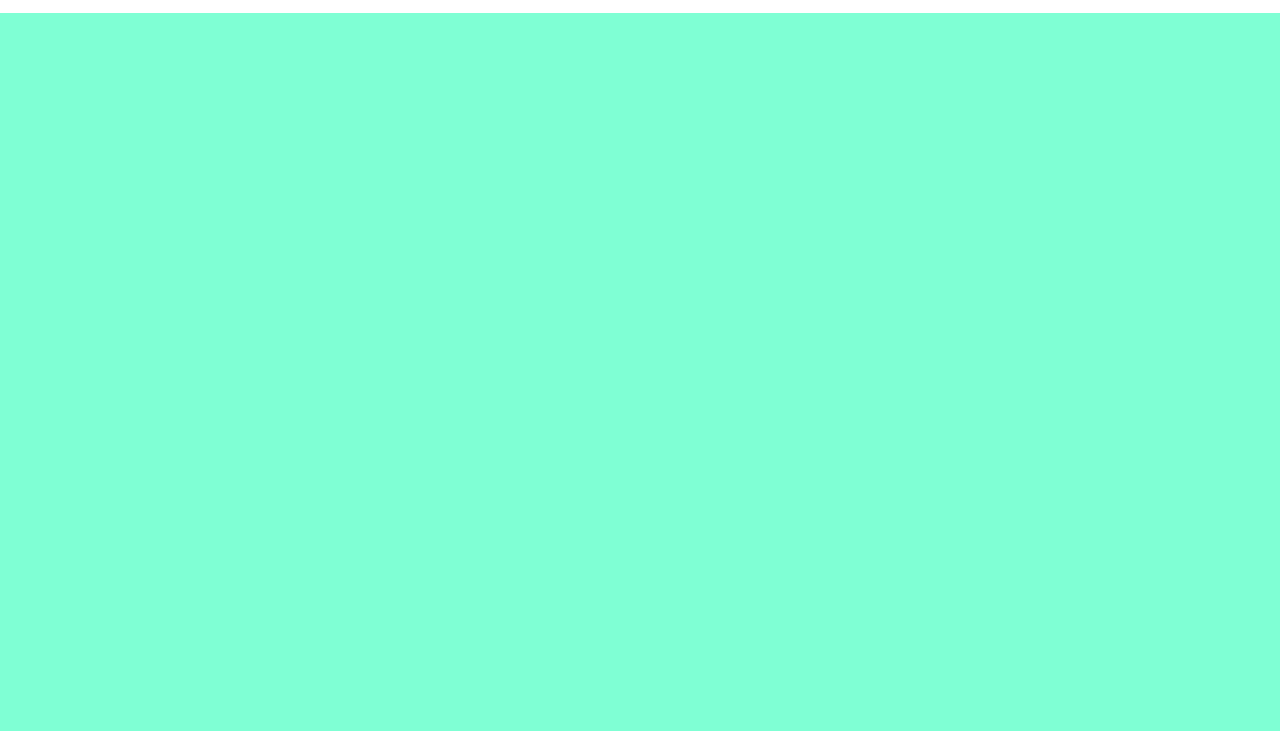
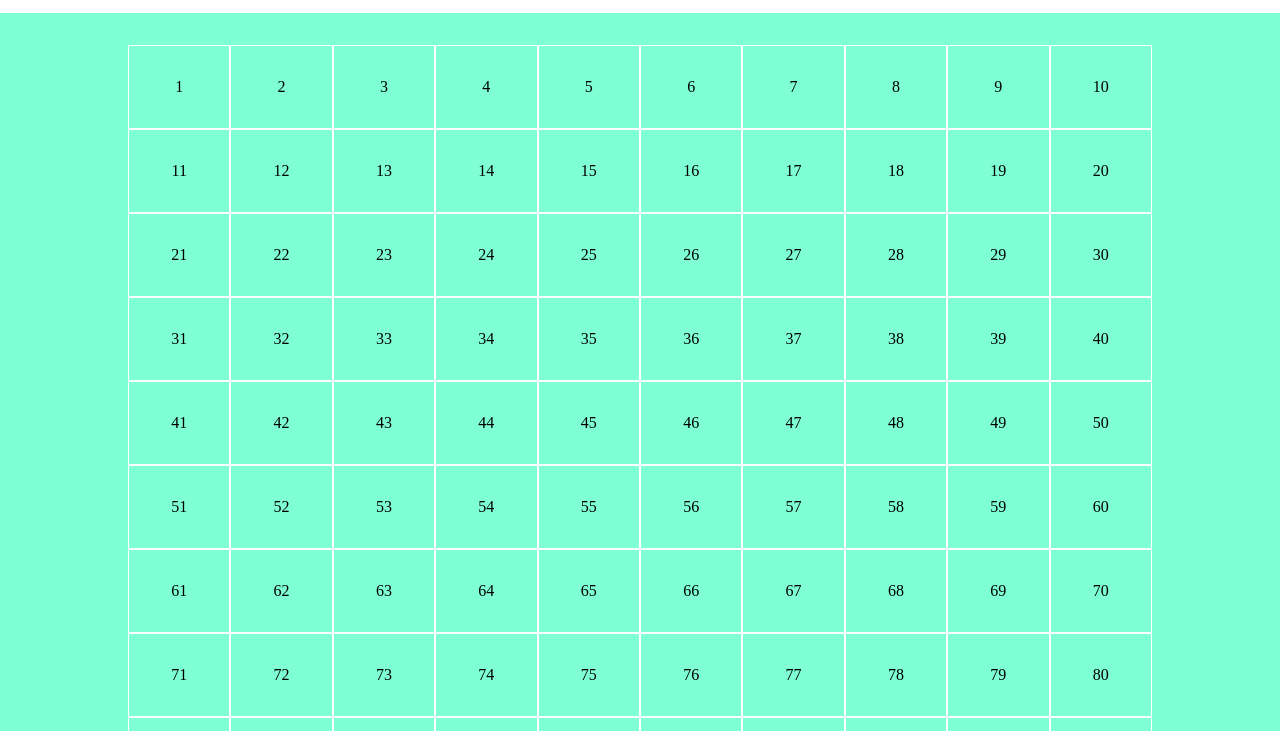
Before and after one commit to aciernoantonio/js-campominato-grid, a plain HTML site: page index.html in a window 1280 px wide. Both pictures are taken after a click on the link "Play". Shown: the part 69-800 px from the top of the page. Drawn offline with Linux system fonts and the light colour scheme.

Commit message:
add grid function with background color on click

```diff
--- a/assets/css/style.css
+++ b/assets/css/style.css
@@ -28,3 +28,18 @@ body{
 #level{
     width: 75%;
 }
+
+.cells{
+    display: flex;
+    flex-wrap: wrap;
+    margin-top: 2rem;
+    margin-bottom: 2rem;
+}
+
+.single_cell{
+    width: calc(100% / 10);
+    height: calc(100% / 10);
+    border: 1px solid white;
+    padding: 2rem;
+    text-align: center;
+}
--- a/assets/js/main.js
+++ b/assets/js/main.js
@@ -2,20 +2,49 @@
 
 let playElement = document.getElementById("play");
 
-playElement = document.addEventListener("click", difficultLevel)
+playElement.addEventListener("click", difficultLevel);
 
 
-
+/*
+    FUNCTION SECTION
+*/
 
 function difficultLevel(){
     let valore = document.getElementById("level").value;
 
     if (valore == "easy") {
-        console.log("è facile");
+        gridLevel(100);
 
     } else if (valore == "medium") {
-        console.log("è medio");
+        gridLevel(81);
+
     } else if (valore == "hard") {
-        console.log("è hard");
+        gridLevel(49);
     }
 }
+
+
+//genera una griglia di gioco quadrata
+
+//seleziono il container dove andranno le celle
+const containerElement = document.querySelector(".cells");
+containerElement.innerHTML = "";
+//creo elemento da inserire 100 volte
+function gridLevel (limit){
+
+    for (let i = 1; i <= limit; i++){
+
+        let cellElement = document.createElement("div");
+        cellElement.textContent = i;
+        //aggiungo una classe all'elemento appena creato
+        cellElement.classList.add("single_cell");
+
+        //appendo l'elemento al suo container
+        containerElement.append(cellElement);
+
+        cellElement.addEventListener("click", function() {
+            cellElement.style.backgroundColor = "cornflowerblue";
+        })
+    }
+
+}
--- a/index.html
+++ b/index.html
@@ -39,7 +39,8 @@
 
     <main id="site_main">
 
-
+        <div class="cells container">
+        </div>
 
     </main>
     <!-- /#site_main -->
```
